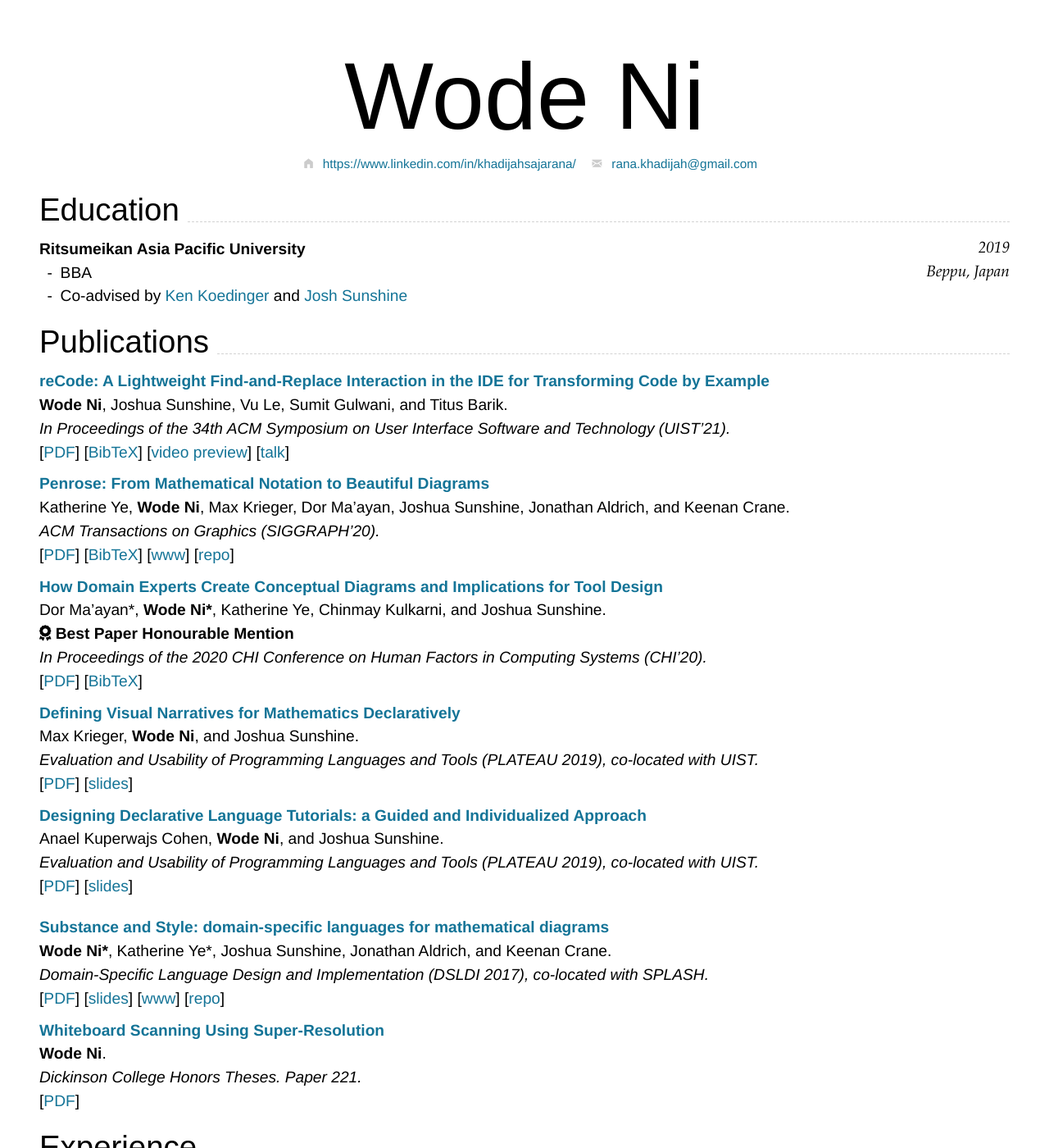
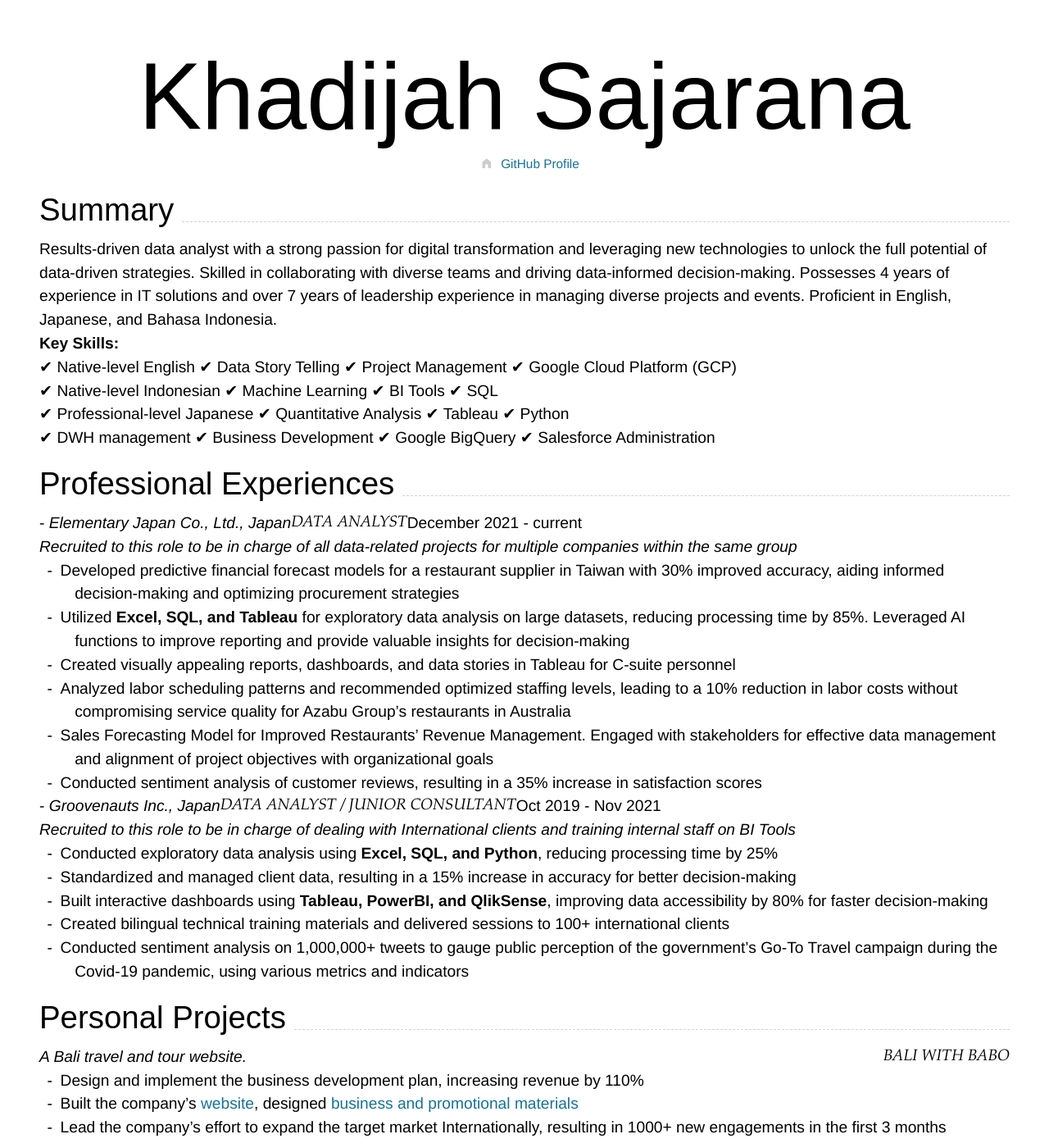
Before and after one commit to ksajarana/KhadijahSajarana_Resume, a Jekyll site: the page built from index.md, in a window 1280 px wide and 1400 px high. Shown: the whole window at 82% size. Built offline with Jekyll 4.4.1, drawn with Linux system fonts in a browser that asks for light colours; nearby versions of some CDN libraries; some of the changed text lies outside the part shown.

Commit message:
Update index.md

````diff
--- a/index.md
+++ b/index.md
@@ -1,152 +1,80 @@
 ---
 layout: cv
 title: Khadijah Sajarana
-email:
-  url: mailto:rana.khadijah@gmail.com
-  text: rana.khadijah@gmail.com
 homepage:
-  url: https://www.linkedin.com/in/khadijahsajarana/
-  text: https://www.linkedin.com/in/khadijahsajarana/
+  url: https://github.com/ksajarana
+  text: GitHub Profile
 ---
 
-# Wode **Ni**
-
-<!--
-include contact information from the front matter
-Supported arguments:
-    - homepage: url, text
-    - phone
-    - email
--->
+# Khadijah Sajarana
 
 {% include cv-contact.html %}
 
+## Summary
+
+Results-driven data analyst with a strong passion for digital transformation and leveraging new technologies to unlock the full potential of data-driven strategies. Skilled in collaborating with diverse teams and driving data-informed decision-making. Possesses 4 years of experience in IT solutions and over 7 years of leadership experience in managing diverse projects and events. Proficient in English, Japanese, and Bahasa Indonesia.
+
+**Key Skills:**
+
+✔ Native-level English
+✔ Data Story Telling
+✔ Project Management
+✔ Google Cloud Platform (GCP)
+
+✔ Native-level Indonesian
+✔ Machine Learning
+✔ BI Tools
+✔ SQL
+
+✔ Professional-level Japanese
+✔ Quantitative Analysis
+✔ Tableau
+✔ Python
+
+✔ DWH management
+✔ Business Development
+✔ Google BigQuery
+✔ Salesforce Administration
+
+## Professional Experiences
+
+`DATA ANALYST` - *Elementary Japan Co., Ltd., Japan* | December 2021 - current
+
+*Recruited to this role to be in charge of all data-related projects for multiple companies within the same group*
+
+- Developed predictive financial forecast models for a restaurant supplier in Taiwan with 30% improved accuracy, aiding informed decision-making and optimizing procurement strategies
+- Utilized **Excel, SQL, and Tableau** for exploratory data analysis on large datasets, reducing processing time by 85%. Leveraged AI functions to improve reporting and provide valuable insights for decision-making
+- Created visually appealing reports, dashboards, and data stories in Tableau for C-suite personnel
+- Analyzed labor scheduling patterns and recommended optimized staffing levels, leading to a 10% reduction in labor costs without compromising service quality for Azabu Group’s restaurants in Australia
+- Sales Forecasting Model for Improved Restaurants’ Revenue Management. Engaged with stakeholders for effective data management and alignment of project objectives with organizational goals
+- Conducted sentiment analysis of customer reviews, resulting in a 35% increase in satisfaction scores
+
+`DATA ANALYST / JUNIOR CONSULTANT` - *Groovenauts Inc., Japan* | Oct 2019 - Nov 2021
+
+*Recruited to this role to be in charge of dealing with International clients and training internal staff on BI Tools*
+
+- Conducted exploratory data analysis using **Excel, SQL, and Python**, reducing processing time by 25%
+- Standardized and managed client data, resulting in a 15% increase in accuracy for better decision-making
+- Built interactive dashboards using **Tableau, PowerBI, and QlikSense**, improving data accessibility by 80% for faster decision-making
+- Created bilingual technical training materials and delivered sessions to 100+ international clients
+- Conducted sentiment analysis on 1,000,000+ tweets to gauge public perception of the government's Go-To Travel campaign during the Covid-19 pandemic, using various metrics and indicators
+
+
+## Personal Projects
+
+`BALI WITH BABO`
+
+*A Bali travel and tour website.*
+- Design and implement the business development plan, increasing revenue by 110%
+- Built the company’s [website](www.baliwithbab.com), designed [business and promotional materials](https://ko-fi.com/s/1d9bd81c3b)
+- Lead the company's effort to expand the target market Internationally, resulting in 1000+ new engagements in the first 3 months
+
 ## Education
 
-### **Ritsumeikan Asia Pacific University** `2019`
+` Bachelor of International Business Administration` *Ritsumeikan Asia Pacific University, Japan* 2015-2019
 
-```
-Beppu, Japan
-```
+**Key Achievements:**
 
-- BBA
-- Co-advised by [Ken Koedinger](http://pact.cs.cmu.edu/koedinger.html) and [Josh Sunshine](http://www.cs.cmu.edu/~jssunshi/)
-
-## Publications
-
-### [**reCode: A Lightweight Find-and-Replace Interaction in the IDE for Transforming Code by Example**]({{ page.homepage.url }}/assets/uist-21-recode.pdf)
-**Wode Ni**, Joshua Sunshine, Vu Le, Sumit Gulwani, and Titus Barik.<br>
-_In Proceedings of the 34th ACM Symposium on User Interface Software and Technology (UIST'21)._ <br>
-[[PDF]({{ page.homepage.url }}/assets/uist-21-recode.pdf)]
-[[BibTeX]({{ page.homepage.url }}/assets/uist-21-recode.txt)]
-[[video preview](https://youtu.be/fMdHK9UrgQ4)]
-[[talk](https://youtu.be/_GQ8E7EMMws)]
-
-
-### [**Penrose: From Mathematical Notation to Beautiful Diagrams**](http://penrose.ink/media/Penrose_SIGGRAPH2020.pdf)
-Katherine Ye, **Wode Ni**, Max Krieger, Dor Ma'ayan, Joshua Sunshine, Jonathan Aldrich, and Keenan Crane.<br>
-_ACM Transactions on Graphics (SIGGRAPH'20)._<br>
-[[PDF](http://penrose.ink/media/Penrose_SIGGRAPH2020.pdf)]
-[[BibTeX]({{ page.homepage.url }}/assets/siggraph20-penrose.txt)]
-[[www](http://penrose.ink/siggraph20.html)]
-[[repo](https://github.com/penrose/penrose)]
-
-### [**How Domain Experts Create Conceptual Diagrams and Implications for Tool Design**]({{ page.homepage.url }}/assets/chi-20-natural-diagramming.pdf)
-
-Dor Ma'ayan\*, **Wode Ni\***, Katherine Ye, Chinmay Kulkarni, and Joshua Sunshine.<br>
-<i class="fas fa-award"></i> <strong>Best Paper Honourable Mention</strong><br>
-_In Proceedings of the 2020 CHI Conference on Human Factors in Computing Systems (CHI'20)._<br>
-[[PDF]({{ page.homepage.url }}/assets/chi-20-natural-diagramming.pdf)]
-[[BibTeX]({{ page.homepage.url }}/assets/chi-20-natural-diagramming.txt)]
-
-### [**Defining Visual Narratives for Mathematics Declaratively**](http://2019.plateau-workshop.org/assets/papers-2019/9.pdf)
-
-Max Krieger, **Wode Ni**, and Joshua Sunshine.<br>
-_Evaluation and Usability of Programming Languages and Tools (PLATEAU 2019), co-located with UIST._<br>
-[[PDF](http://2019.plateau-workshop.org/assets/papers-2019/9.pdf)]
-[[slides]({{ page.homepage.url }}/assets/plateau-19-presentation.pdf)]
-
-### [**Designing Declarative Language Tutorials: a Guided and Individualized Approach**](http://2019.plateau-workshop.org/assets/papers-2019/2.pdf)
-
-Anael Kuperwajs Cohen, **Wode Ni**, and Joshua Sunshine.<br>
-_Evaluation and Usability of Programming Languages and Tools (PLATEAU 2019), co-located with UIST._<br>
-[[PDF](http://2019.plateau-workshop.org/assets/papers-2019/2.pdf)]
-[[slides]({{ page.homepage.url }}/assets/plateau-19-presentation.pdf)]
-
----
-
-### [**Substance and Style: domain-specific languages for mathematical diagrams**](https://2017.splashcon.org/event/dsldi-2017-substance-and-style-domain-specific-languages-for-mathematical-diagrams)
-
-**Wode Ni\***, Katherine Ye\*, Joshua Sunshine, Jonathan Aldrich, and Keenan Crane.<br> _Domain-Specific Language Design and Implementation (DSLDI 2017), co-located with SPLASH._ <br>
-[[PDF]({{ page.homepage.url }}/assets/dsldi.pdf)]
-[[slides]({{ page.homepage.url }}/assets/dsldi-presentation.pdf)]
-[[www](http://penrose.ink)]
-[[repo](https://github.com/penrose/penrose)]
-
-### [**Whiteboard Scanning Using Super-Resolution**](http://scholar.dickinson.edu/student_honors/221/)
-
-**Wode Ni**.<br> _Dickinson College Honors Theses. Paper 221._<br>
-[[PDF]({{ page.homepage.url }}/assets/superres.pdf)]
-
-## Experience
-### **Apple** `2022.5 - 2022.9`
-
-_Research Intern - Machine Intelligence_<br>
-
-### **Microsoft Research** `2020.5 - 2020.8`
-
-_Research Intern_<br>
-Worked with the [PROSE](https://www.microsoft.com/en-us/research/group/prose/) team (mentored by [Titus Barik](https://www.barik.net/)) on improving developer productivity in Visual Studio Code. I interviewed developers to elicit their needs for code transformation tools in editors. Inspired by the empirical data and relevant work in program synthesis, I designed **reCode**, an interaction model for rapidly performing complex code transformation using the familiar find-and-replace experience.
-
-### **Carnegie Mellon University, Research Experiences for Undergraduate** `2017.5 - 2017.8`
-
-_Research Assistant_<br>
-**Penrose** is a system that automatically visualizes mathematics using two domain-specific languages: **Substance** and **Style**. Co-advised by [Jonathan Aldrich](https://www.cs.cmu.edu/~./aldrich/), [Keenan Crane](https://www.cs.cmu.edu/~kmcrane/), [Joshua Sunshine](http://www.cs.cmu.edu/~jssunshi/), and [Katherine Ye](https://www.cs.cmu.edu/~kqy/), I designed and implemented the Style language, and extended the Substance language to support functions and logically quantified statements.
-
-### **Columbia University, Computer Graphics and User Interfaces Lab** `2017.1 - 2017.5`
-
-_Research Assistant_<br>
-Worked with prof. Steven Feiner, on **Cyber Affordance Visualization in Augumented Reality** project. Developed a Microsoft Hololens application that visualizes the Columbia campus in AR environment.
-
-## Mentoring
-
-[Hwei-Shin Harriman](https://hsharriman.github.io/) (Olin College of Engineering, independent research) `CMU, 2021 - Now` <br>
-[Helena Yang](https://heleaf.me/) (CMU, [REUSE](https://www.cmu.edu/scs/s3d/reuse/)) `CMU, 2021` <br>
-[Max Krieger](https://a9.io/) (CMU, independent research & [REUSE](https://www.cmu.edu/scs/s3d/reuse/)) `CMU, 2018 - 2021` <br>
-[Courtney Miller](https://courtney-e-miller.github.io/) (New College of Florida, [REUSE](https://www.cmu.edu/scs/s3d/reuse/)) `CMU, 2019` <br>
-[Anael Kuperwajs Cohen](https://anaelkuperwajs.github.io/) (Macalester College, [REUSE](https://www.cmu.edu/scs/s3d/reuse/)) `CMU, 2019` <br>
-
----
-
-## Honors & Awards
-
-CHI'20 Best Paper Honourable Mention Award `CMU, 2020` <br>
-Phi Beta Kappa `Dickinson, 2018` <br>
-Excellence in Computer Science Award `Columbia, 2018` <br>
-Travel Award PL Mentoring Workshop (PLMW) `SPLASH, 2018` <br>
-Tau Beta Pi, Engineering Honor Society `Columbia, 2017` <br>
-Computer Science Departmental Honors `Dickinson, 2016` <br>
-Pi Mu Epsilon, Mathematics Honor Society `Dickinson, 2016` <br>
-Upsilon Pi Epsilon, Computer Science Honor Society `Dickinson, 2016` <br>
-Alpha Lambda Delta, First year Honor Society `Dickinson, 2013`<br>
-John Montgomery Scholarship `Dickinson, 2013` <br>
-
-## Teaching
-
-Teaching Assistant, **Foundations of Software Engineering (17-313)** `CMU, 2022` <br>
-Teaching Assistant, **Crafting Software (17-450/17-950)** `CMU, 2022` <br>
-Teaching Assistant, **Programming Languages and Translators (COMS 4115)** `Columbia, 2017 - 2018` <br>
-Teaching Assistant, **Introduction to Java II (COMP 132)** `Dickinson, 2016` <br>
-Peer Tutor, **Data Structures and Problem Solving (COMP 232)** `Dickinson, 2016` <br>
-Computer Lab Consultant `Dickinson, 2014 - 2016` <br>
-
-
-## Service
-
-Sub-reviewer `OOPSLA'21, VL/HCC'21` <br>
-Reviewer `CHI'21, CHI'22, SIGGRAPH'22` <br>
-Research Experiences for Undergraduates in Software Engineering Admission Committee `CMU, 2019 - 2022` <br>
-
-<!-- ### Footer
-
-Last updated: May 2013 -->
+- CEO of Global Business Leaders
+- Director of GBCC APU
+- Lead student researcher at Fundokin Shoyu Co., Ltd.
````
